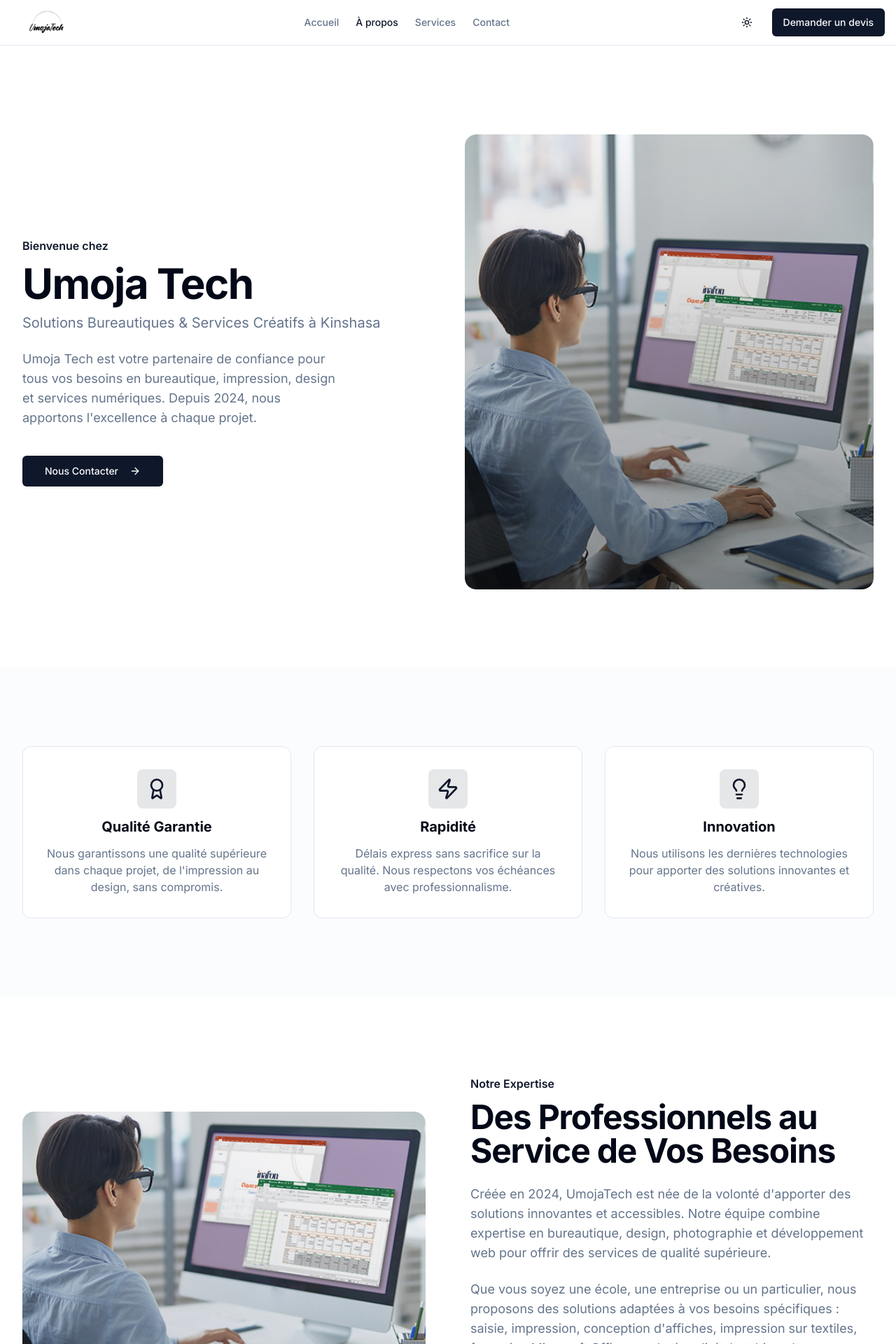
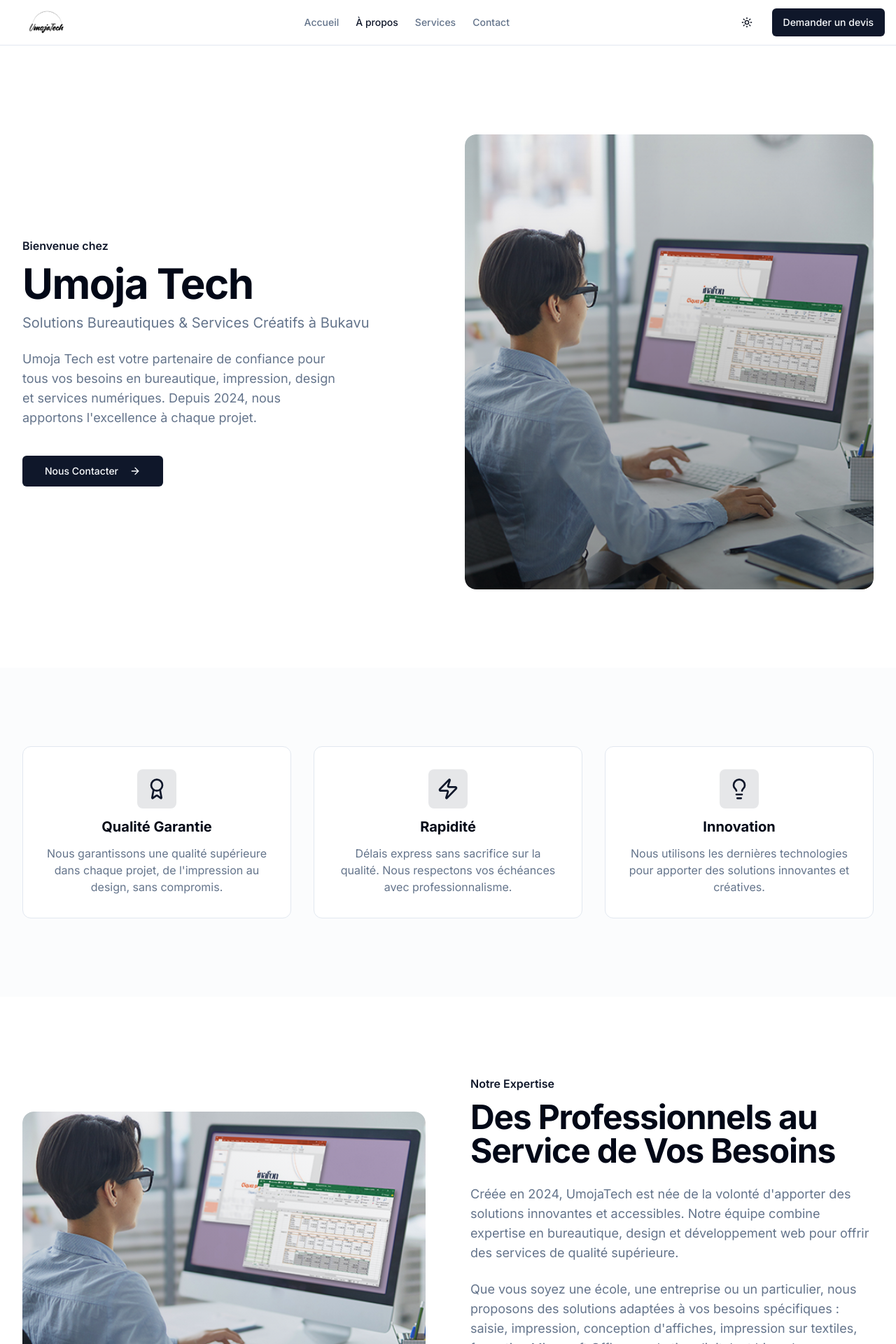
Before and after one commit to toussaintMushamuka/umoja-tech, a Next.js app: page /about in a window 1280 px wide. Shown: the top 1920 px of the page at 70% size. Built offline with nearby package versions, Linux system fonts and the light colour scheme.

Commit message:
modification de la page about

```diff
--- a/app/about/page.tsx
+++ b/app/about/page.tsx
@@ -42,7 +42,7 @@ export default function AboutPage() {
                   Umoja Tech
                 </h1>
                 <p className="text-lg md:text-xl text-muted-foreground">
-                  Solutions Bureautiques & Services Créatifs à Kinshasa
+                  Solutions Bureautiques & Services Créatifs à Bukavu
                 </p>
               </div>
 
@@ -188,7 +188,7 @@ export default function AboutPage() {
               <p className="text-muted-foreground text-base md:text-lg leading-relaxed">
                 Créée en 2024, UmojaTech est née de la volonté d'apporter des
                 solutions innovantes et accessibles. Notre équipe combine
-                expertise en bureautique, design, photographie et développement
+                expertise en bureautique, design et développement
                 web pour offrir des services de qualité supérieure.
               </p>
 
```
